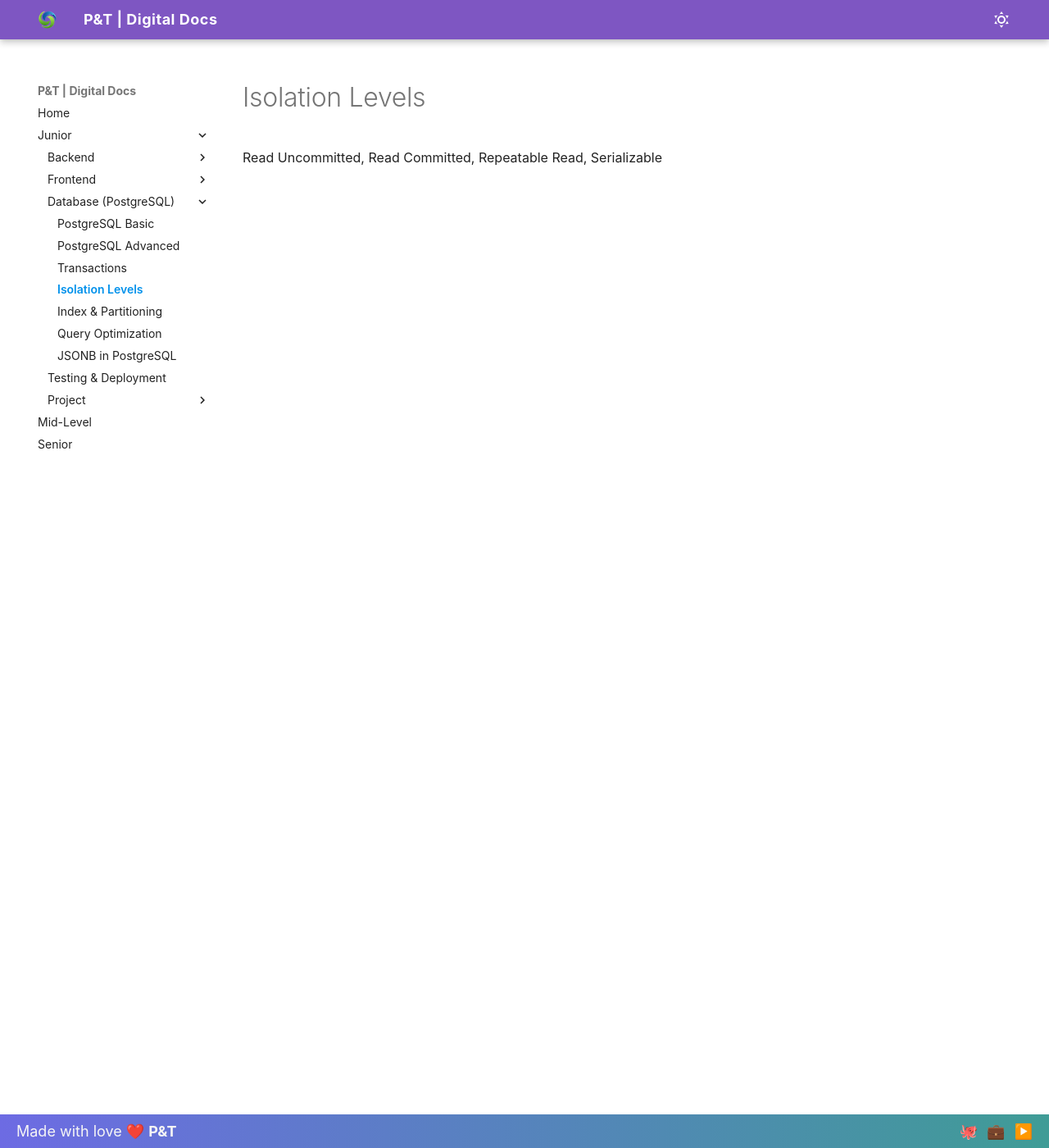
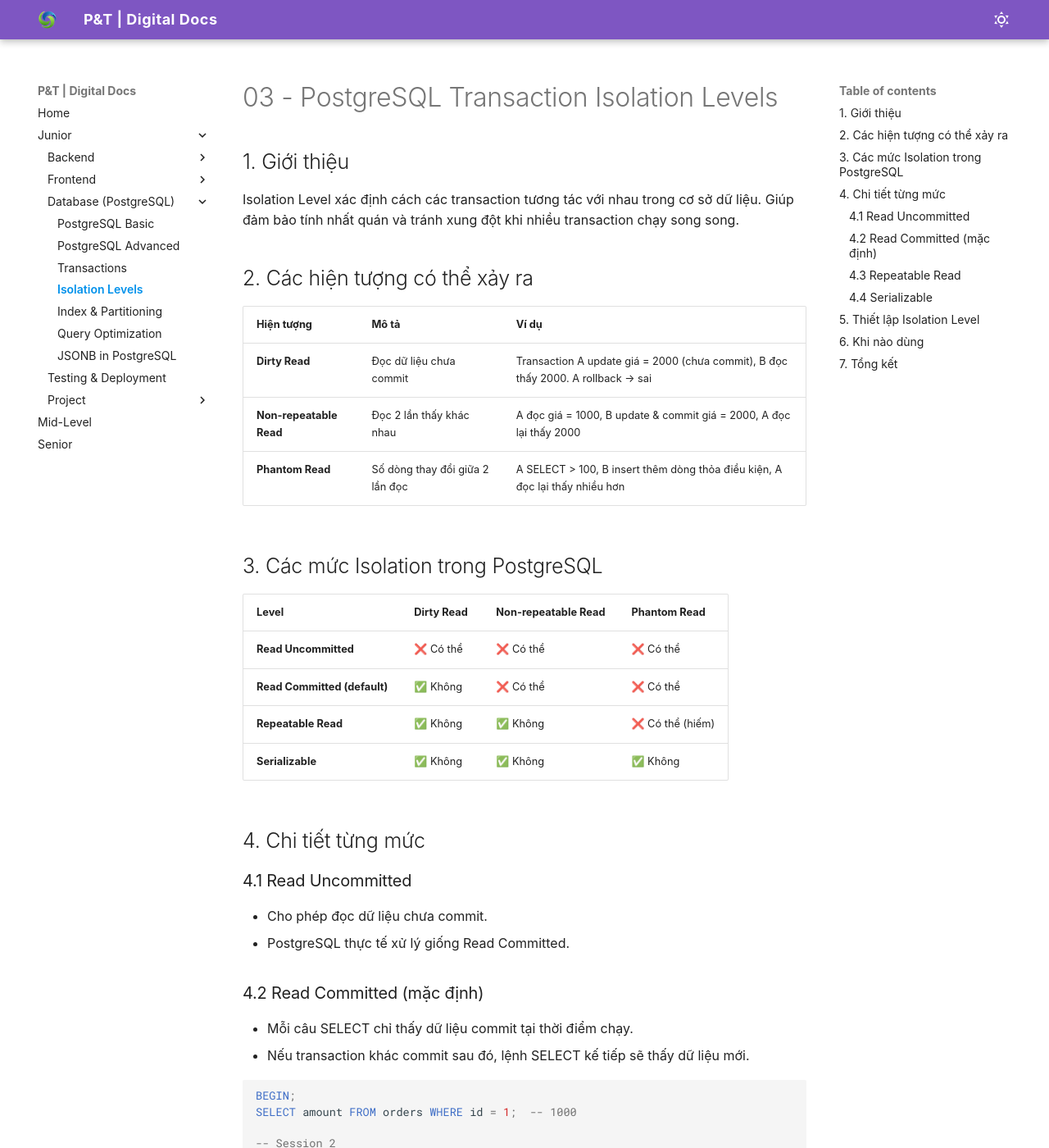
Before and after one commit to alphadev14/digitaldocs, an MkDocs documentation site: the page built from docs/junior/database/03-isolation-levels.md, in a window 1280 px wide and 1400 px high. Shown: the whole window at 82% size. Built offline with MkDocs 1.6.1 and Material for MkDocs 9.7.7, drawn with Linux system fonts in a browser that asks for light colours; some of the changed text lies outside the part shown.

Commit message:
sub commit

````diff
--- a/docs/junior/database/03-isolation-levels.md
+++ b/docs/junior/database/03-isolation-levels.md
@@ -1 +1,103 @@
-Read Uncommitted, Read Committed, Repeatable Read, Serializable
+# 03 - PostgreSQL Transaction Isolation Levels
+
+## 1. Giới thiệu
+
+Isolation Level xác định cách các transaction tương tác với nhau trong cơ sở dữ liệu.
+Giúp đảm bảo tính nhất quán và tránh xung đột khi nhiều transaction chạy song song.
+
+## 2. Các hiện tượng có thể xảy ra
+
+| Hiện tượng              | Mô tả                           | Ví dụ                                                                            |
+| ----------------------- | ------------------------------- | -------------------------------------------------------------------------------- |
+| **Dirty Read**          | Đọc dữ liệu chưa commit         | Transaction A update giá = 2000 (chưa commit), B đọc thấy 2000. A rollback → sai |
+| **Non-repeatable Read** | Đọc 2 lần thấy khác nhau        | A đọc giá = 1000, B update & commit giá = 2000, A đọc lại thấy 2000              |
+| **Phantom Read**        | Số dòng thay đổi giữa 2 lần đọc | A SELECT > 100, B insert thêm dòng thỏa điều kiện, A đọc lại thấy nhiều hơn      |
+
+## 3. Các mức Isolation trong PostgreSQL
+
+| Level                        | Dirty Read | Non-repeatable Read | Phantom Read     |
+| ---------------------------- | ---------- | ------------------- | ---------------- |
+| **Read Uncommitted**         | ❌ Có thể  | ❌ Có thể           | ❌ Có thể        |
+| **Read Committed (default)** | ✅ Không   | ❌ Có thể           | ❌ Có thể        |
+| **Repeatable Read**          | ✅ Không   | ✅ Không            | ❌ Có thể (hiếm) |
+| **Serializable**             | ✅ Không   | ✅ Không            | ✅ Không         |
+
+## 4. Chi tiết từng mức
+
+### 4.1 Read Uncommitted
+
+- Cho phép đọc dữ liệu chưa commit.
+- PostgreSQL thực tế xử lý giống Read Committed.
+
+### 4.2 Read Committed (mặc định)
+
+- Mỗi câu SELECT chỉ thấy dữ liệu commit tại thời điểm chạy.
+- Nếu transaction khác commit sau đó, lệnh SELECT kế tiếp sẽ thấy dữ liệu mới.
+
+```sql
+BEGIN;
+SELECT amount FROM orders WHERE id = 1;  -- 1000
+
+-- Session 2
+UPDATE orders SET amount = 2000 WHERE id = 1;
+COMMIT;
+
+-- Session 1
+SELECT amount FROM orders WHERE id = 1;  -- 2000
+COMMIT;
+```
+
+### 4.3 Repeatable Read
+
+- Snapshot cố định trong suốt transaction.
+- Mọi SELECT đều thấy cùng dữ liệu.
+
+```sql
+BEGIN TRANSACTION ISOLATION LEVEL REPEATABLE READ;
+SELECT amount FROM orders WHERE id = 1;  -- 1000
+
+-- Session 2
+UPDATE orders SET amount = 2000 WHERE id = 1;
+COMMIT;
+
+-- Session 1
+SELECT amount FROM orders WHERE id = 1;  -- 1000 (không đổi)
+COMMIT;
+```
+
+### 4.4 Serializable
+
+- Mô phỏng như chạy tuần tự từng transaction.
+- PostgreSQL sẽ rollback nếu phát hiện xung đột logic.
+
+```sql
+BEGIN TRANSACTION ISOLATION LEVEL SERIALIZABLE;
+SELECT SUM(balance) FROM accounts WHERE type = 'user';
+-- Transaction khác INSERT thêm dòng
+COMMIT; -- Có thể bị serialization_failure
+```
+
+## 5. Thiết lập Isolation Level
+
+```sql
+BEGIN TRANSACTION ISOLATION LEVEL SERIALIZABLE;
+-- hoặc
+SET TRANSACTION ISOLATION LEVEL REPEATABLE READ;
+SHOW TRANSACTION ISOLATION LEVEL;
+```
+
+## 6. Khi nào dùng
+
+| Mức                 | Khi nào dùng                      | Đặc điểm                  |
+| ------------------- | --------------------------------- | ------------------------- |
+| **Read Committed**  | Mặc định, đủ cho hầu hết ứng dụng | Cân bằng tốc độ & an toàn |
+| **Repeatable Read** | Báo cáo, truy vấn đọc nhiều       | Snapshot cố định          |
+| **Serializable**    | Giao dịch tài chính               | An toàn tối đa, chậm hơn  |
+
+## 7. Tổng kết
+
+| Level           | Nhất quán  | Hiệu năng  | Ứng dụng           |
+| --------------- | ---------- | ---------- | ------------------ |
+| Read Committed  | Trung bình | Nhanh      | Web API, CRUD      |
+| Repeatable Read | Cao        | Trung bình | Báo cáo            |
+| Serializable    | Rất cao    | Thấp       | Ngân hàng, kế toán |
--- a/mkdocs.yml
+++ b/mkdocs.yml
@@ -43,10 +43,10 @@
       - Database (PostgreSQL):
           - PostgreSQL Basic: junior/database/01-postgresql-basic.md
           - PostgreSQL Advanced: junior/database/02-postgresql-advanced.md
-          - Transactions: junior/database/02-transactions.md
+          - Transactions: junior/database/05-transactions.md
           - Isolation Levels: junior/database/03-isolation-levels.md
           - Index & Partitioning: junior/database/04-index-partitioning.md
-          - Query Optimization: junior/database/05-query-optimization.md
+          - Query Optimization: junior/database/07-query-optimization.md
           - JSONB in PostgreSQL: junior/database/06-jsonb-postgresql.md
       - Testing & Deployment: Testing & Deployment/index.md
       - Project:
````
Also changed, not shown: docs/junior/database/01-postgresql-basic.md (+1 -1 lines), docs/junior/database/01-sql-basic.md (deleted, +0 -1 lines), docs/junior/database/02-postgresql-advanced.md (added, +379 -0 lines), docs/junior/database/02-transactions.md (deleted, +0 -1 lines), docs/junior/frontend/01-react-hooks copy.md (deleted, +0 -1 lines), docs/junior/database/05-query-optimization.md (deleted), docs/junior/database/07-query-optimization.md (added), 1 other file.
